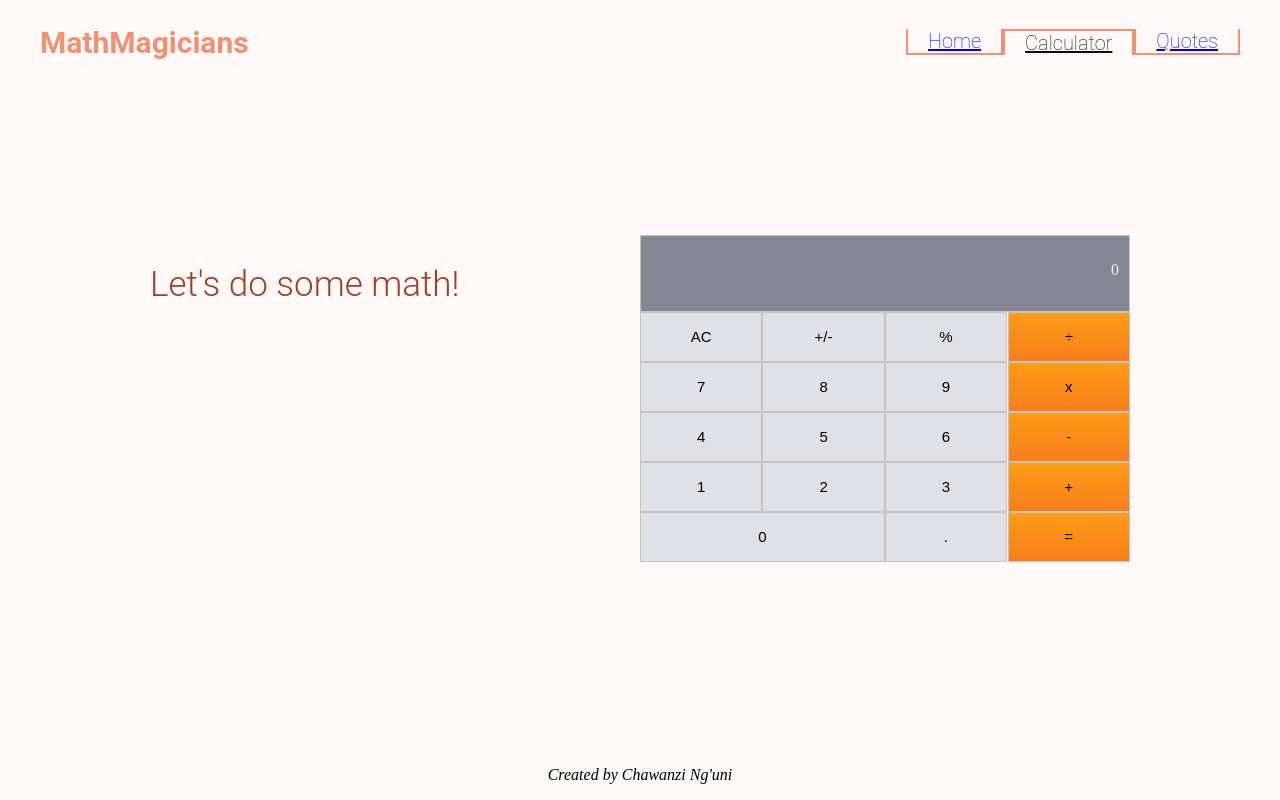
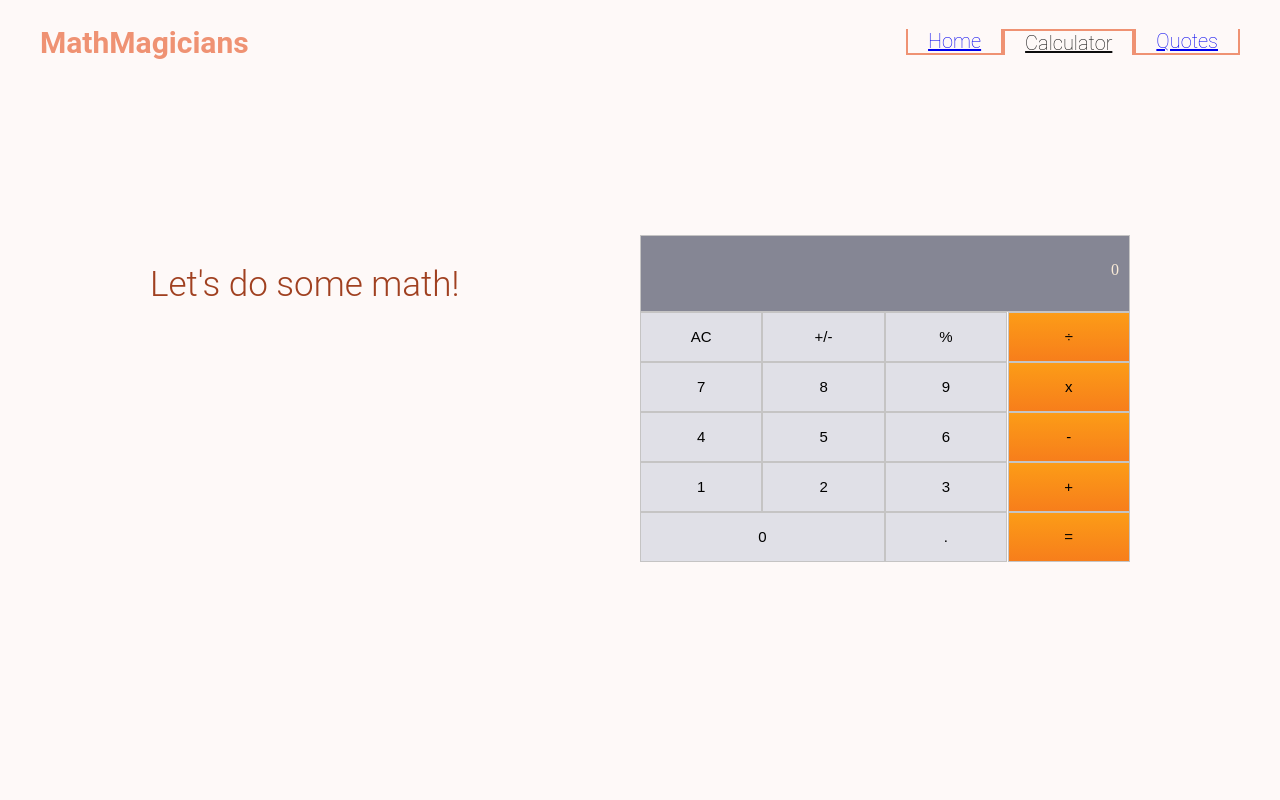
Before and after one commit to chaw-bot/math-magician, a React (Create React App) app: page /calculator in a window 1280 px wide. Built offline with nearby package versions, Linux system fonts and the light colour scheme.

Commit message:
Remove footer to fix problems

```diff
--- a/src/pages/Header.js
+++ b/src/pages/Header.js
@@ -37,9 +37,6 @@ const Header = () => {
           ))}
         </ul>
       </nav>
-      <footer className="footer">
-        <p>Created by Chawanzi Ng&apos;uni</p>
-      </footer>
     </div>
   );
 };
```
